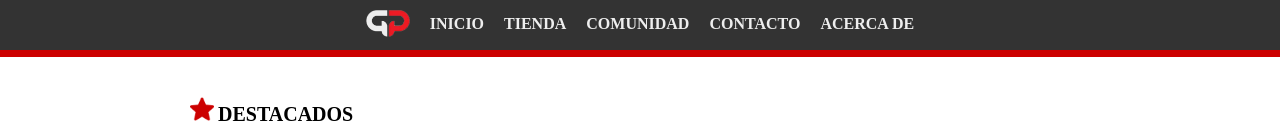
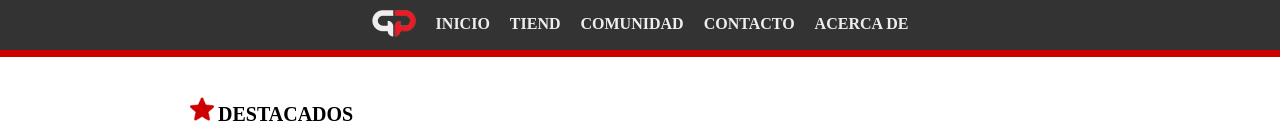
Before and after one commit to Mattt-Dev/ProyectoFinal-Fernandez, a plain HTML site: page index.html in a window 1280 px wide. Shown: the top 134 px of the page. Drawn offline with Linux system fonts and the light colour scheme; a web font is replaced by a local one.

```diff
--- a/index.html
+++ b/index.html
@@ -14,7 +14,7 @@
         <a href="./index.html"><img src="/assets/img/GP.png" alt="" class="logo"></a>
             <ul class="navBar__menu">
                 <li><a href="/index.html">INICIO</a></li>
-                <li><a href="/assets/pages/tienda.html">TIENDA</a></li>
+                <li><a href="/assets/pages/tienda.html">TIEND</a></li>
                 <li><a href="/assets/pages/comunidad.html">COMUNIDAD</a></li>
                 <li><a href="/assets/pages/contacto.html">CONTACTO</a></li>
                 <li><a href="/assets/pages/acerca.html">ACERCA DE</a></li>
```
